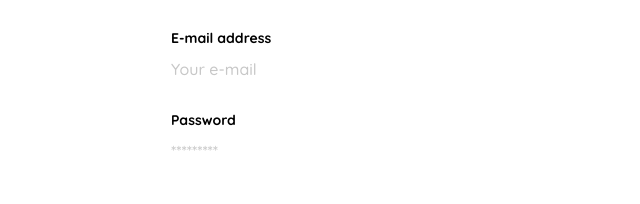
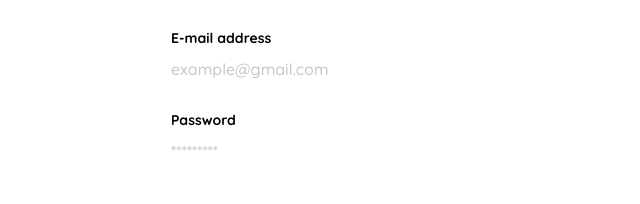
Before and after one commit to GimeMartinez95/curso-practico-front, a plain HTML site: page mi-cuenta.html in a window 1280 px wide. Shown: the part 319-523 px from the top of the page, 319-959 px from the left. Drawn offline with Linux system fonts and the light colour scheme.

Commit message:
ultimo commit d emi cuenta

```diff
--- a/mi-cuenta.html
+++ b/mi-cuenta.html
@@ -112,7 +112,7 @@
 
                         <label for="email"
                          class="label">E-mail address</label>
-                        <p class="value">Your e-mail</p>
+                        <p class="value">example@gmail.com</p>
 
                          <label for="password"
                           class="label">Password</label>
```
